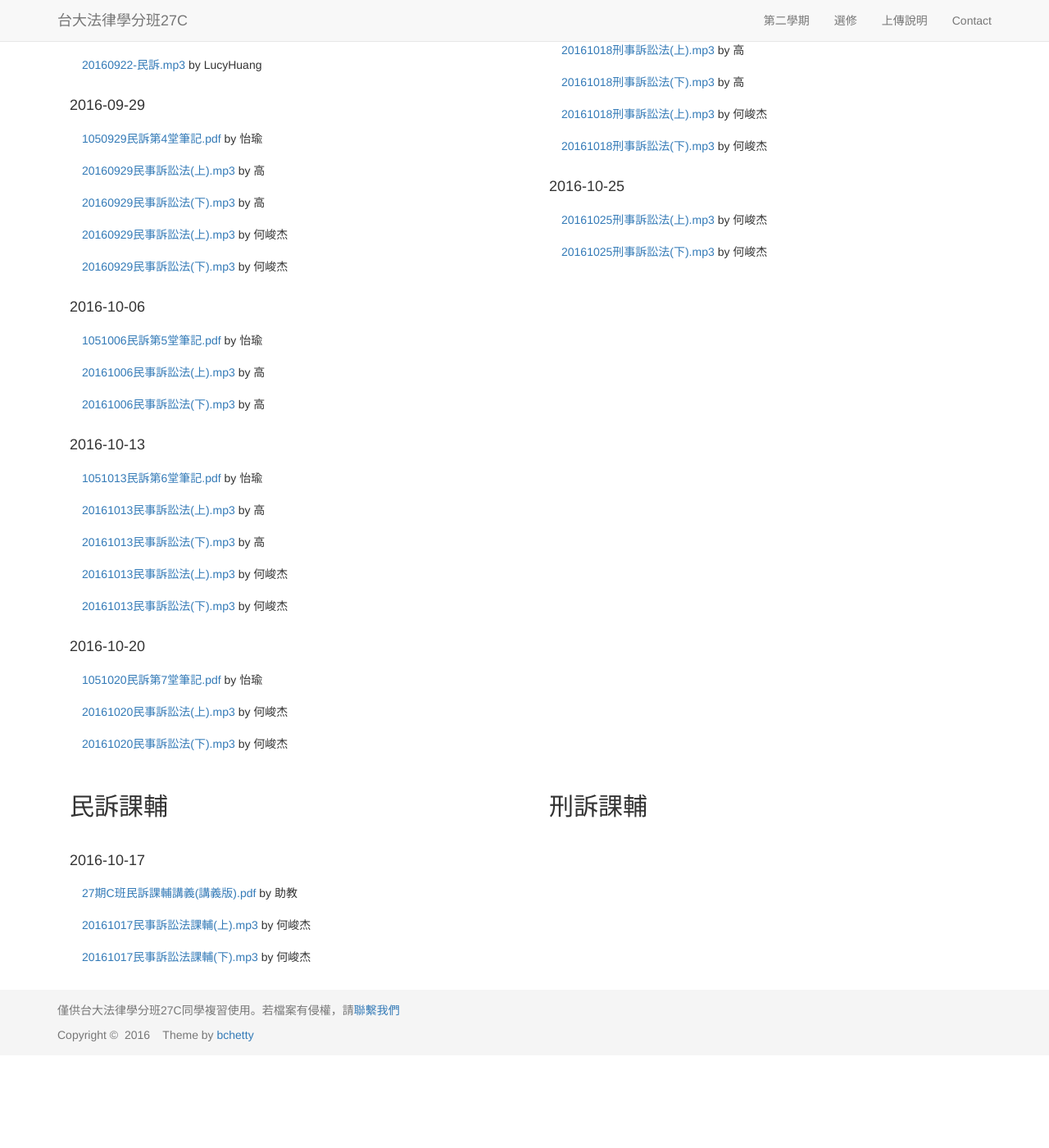
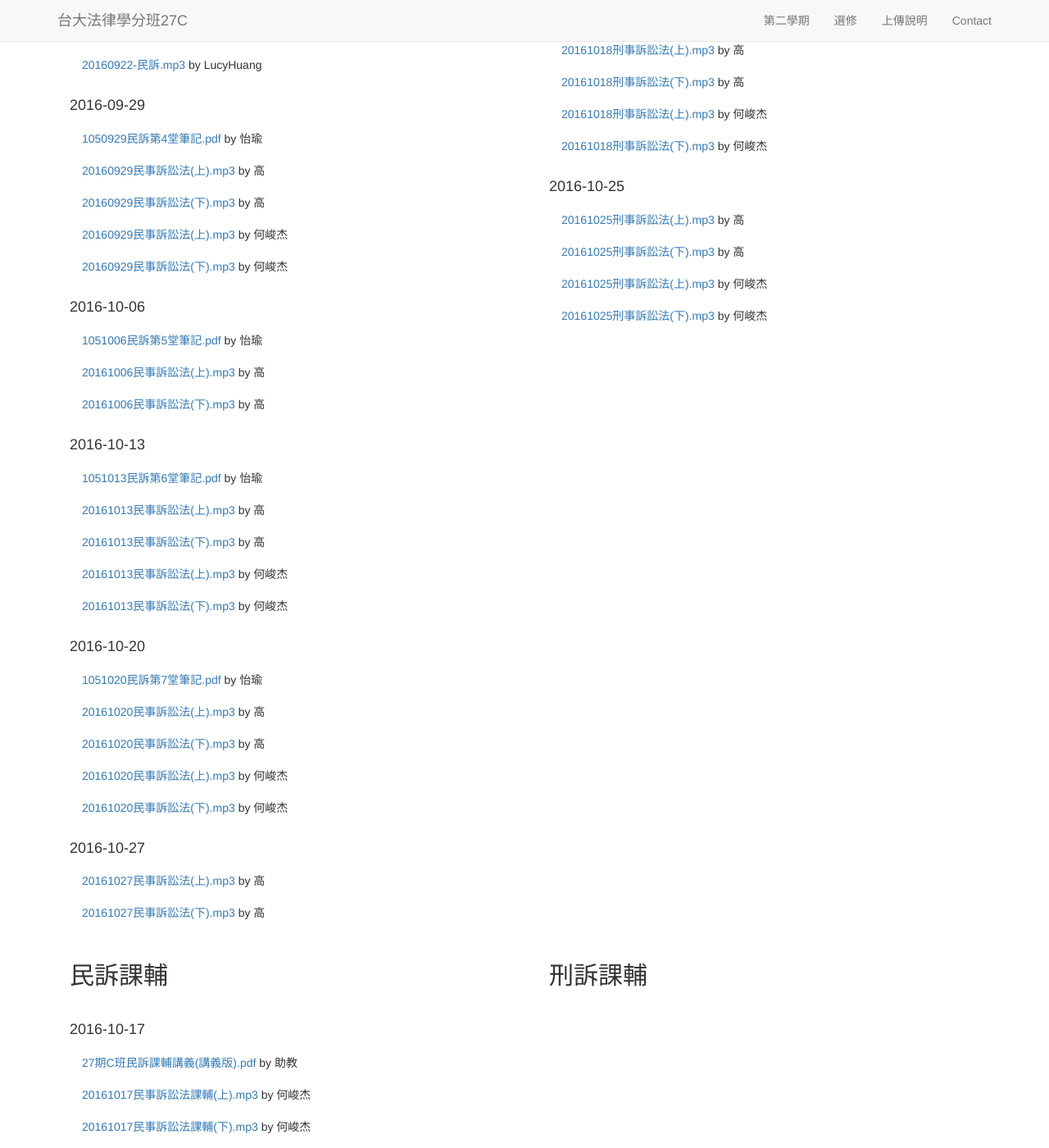
Before and after one commit to maxmilian/ntu_specs_law, a Jekyll site: the page built from semester2/index.html, in a window 1280 px wide and 1400 px high, scrolled down 820 px. Shown: the whole window at 82% size. Built offline with Jekyll 4.4.1, drawn with Linux system fonts in a browser that asks for light colours; nearby versions of some CDN libraries; before the commit the page ends 2117 px from its top, so only the background shows below that.

Commit message:
add record 20161020 , 20161025, 20161027

```diff
--- a/semester2/index.html
+++ b/semester2/index.html
@@ -59,10 +59,15 @@ layout: template1
       <h4>2016-10-20</h4>
       <ul class="list-group">
         <li class="list-group-item"><a href="/ntu_specs_law/semester2/civil_procedure/doc/civil_procedure_7.pdf">1051020民訴第7堂筆記.pdf</a> by 怡瑜</li>
-        <!-- <li class="list-group-item"><a href="{{ site.civil_procedure_record }}/Kao_6_1.mp3">20161013民事訴訟法(上).mp3</a> by 高</li>
-        <li class="list-group-item"><a href="{{ site.civil_procedure_record }}/Kao_6_2.mp3">20161013民事訴訟法(下).mp3</a> by 高</li>-->
+        <li class="list-group-item"><a href="{{ site.civil_procedure_record }}/Kao_7_1.mp3">20161020民事訴訟法(上).mp3</a> by 高</li>
+        <li class="list-group-item"><a href="{{ site.civil_procedure_record }}/Kao_7_2.mp3">20161020民事訴訟法(下).mp3</a> by 高</li>
         <li class="list-group-item"><a href="{{ site.civil_procedure_record }}/Ho_7_1.mp3">20161020民事訴訟法(上).mp3</a> by 何峻杰</li>
         <li class="list-group-item"><a href="{{ site.civil_procedure_record }}/Ho_7_2.mp3">20161020民事訴訟法(下).mp3</a> by 何峻杰</li>
+      </ul>
+      <h4>2016-10-27</h4>
+      <ul class="list-group">
+        <li class="list-group-item"><a href="{{ site.civil_procedure_record }}/Kao_8_1.mp3">20161027民事訴訟法(上).mp3</a> by 高</li>
+        <li class="list-group-item"><a href="{{ site.civil_procedure_record }}/Kao_8_2.mp3">20161027民事訴訟法(下).mp3</a> by 高</li>
       </ul>
     </div>
     <div class="col-md-6">
@@ -99,6 +104,8 @@ layout: template1
       </ul>
       <h4>2016-10-25</h4>
       <ul class="list-group">
+        <li class="list-group-item"><a href="{{ site.criminal_procedure_record }}/Kao_5_1.mp3">20161025刑事訴訟法(上).mp3</a> by 高</li>
+        <li class="list-group-item"><a href="{{ site.criminal_procedure_record }}/Kao_5_2.mp3">20161025刑事訴訟法(下).mp3</a> by 高</li>
         <li class="list-group-item"><a href="{{ site.criminal_procedure_record }}/Ho_5_1.mp3">20161025刑事訴訟法(上).mp3</a> by 何峻杰</li>
         <li class="list-group-item"><a href="{{ site.criminal_procedure_record }}/Ho_5_2.mp3">20161025刑事訴訟法(下).mp3</a> by 何峻杰</li>
       </ul>
```
Also changed, not shown: Gemfile.lock.
